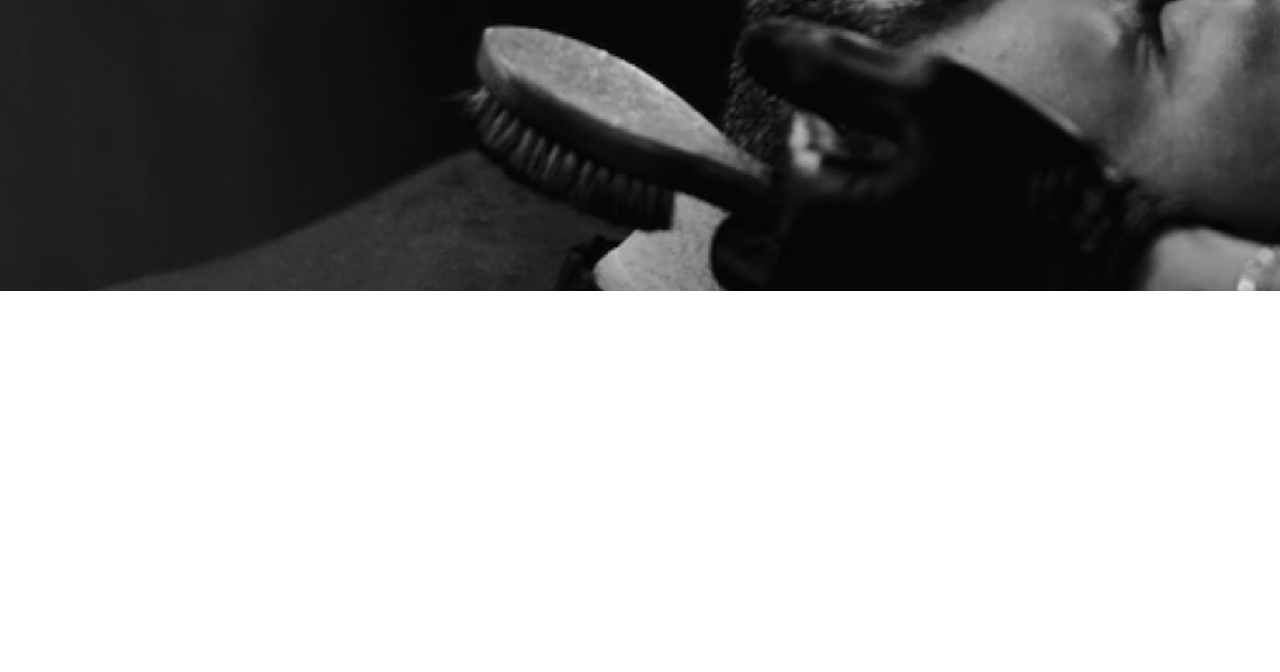
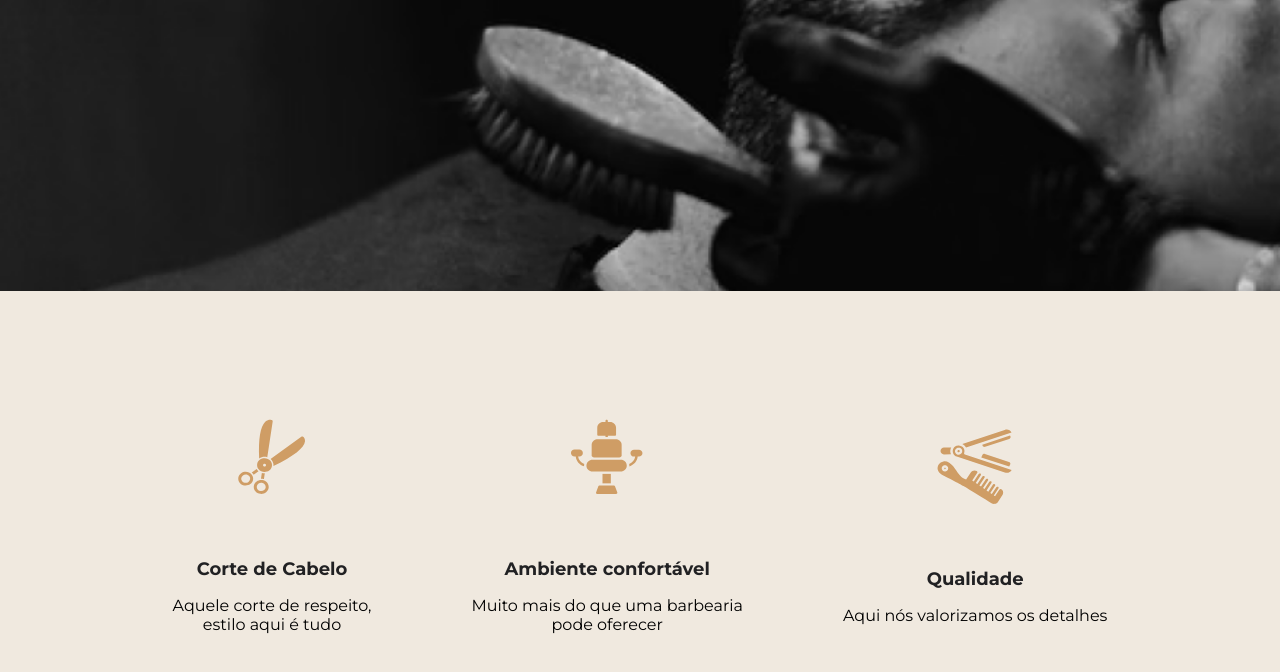
Before and after one commit to domdq/luis_barber, a plain HTML site: page index.html in a window 1280 px wide. Shown: the part 610-1282 px from the top of the page. Before the commit the page ends 901 px from the top, so only its background shows below. Drawn offline with Linux system fonts and the light colour scheme; a web font is replaced by a local one.

Commit message:
feat: style services items

```diff
--- a/index.html
+++ b/index.html
@@ -30,12 +30,36 @@
   <header>
     <div class="banner">
       <h1>O Seu Visual</h1>
-      <h2>em Boas mãos</h2>
+      <h2>em boas mãos</h2>
       <div class="btn-header">
         <button class="btn-gold">Marca Horário</button>
         <button class="btn-black">Entrar em Contato</button>
       </div>
   </header>
+  <div class="services">
+    <div class="services-item">
+      <img src="./img/tesoura.svg" alt="">
+      <h3>Corte de Cabelo</h3>
+      <p>
+        Aquele corte de respeito, <br>
+        estilo aqui é tudo
+      </p>
+    </div>
+    <div class="services-item">
+      <img src="./img/cadeira.svg" alt="">
+      <h3>Ambiente confortável</h3>
+      <p>
+        Muito mais do que uma barbearia <br>
+        pode oferecer
+      </p>
+    </div>
+    <div class="services-item">
+      <img src="./img/navalha.svg" alt="">
+      <h3>Qualidade</h3>
+      <p>
+        Aqui nós valorizamos os detalhes
+      </p>
+    </div>
   </div>
 </body>
 
--- a/style/style.css
+++ b/style/style.css
@@ -55,7 +55,7 @@
   font-family: Yesteryear;
   font-size: 64px;
   font-weight: 400;
-  margin-top: -25px;
+  margin-top: -30px;
 }
 .btn-header {
   display: flex;
@@ -74,6 +74,7 @@
   padding: 8px 32px;
   text-transform: uppercase;
   font-weight: bold;
+  cursor: pointer;
 }
 .btn-gold:hover {
   background-color: #cf9d65;
@@ -90,6 +91,7 @@
   padding: 8px 32px;
   text-transform: uppercase;
   font-weight: bold;
+  cursor: pointer;
 }
 .btn-black:hover {
   background-color: #212121;
@@ -98,3 +100,33 @@
   background-color: #212121;
   transform: translateY(4px);
 }
+/***** Services *****/
+.services {
+  display: flex;
+  justify-content: center;
+  align-items: center;
+  padding: 128px 0;
+  gap: 100px;
+  background: #f0e9df;
+}
+.services-item {
+  display: flex;
+  flex-direction: column;
+  justify-content: center;
+}
+.services-item img {
+  height: 75px;
+  margin-bottom: 64px;
+}
+.services-item h3 {
+  text-align: center;
+  color: #212123;
+  font-family: Montserrat;
+  font-size: 18px;
+}
+.services-item p {
+  text-align: center;
+  font-family: Montserrat;
+  font-size: 16px;
+  margin-top: 16px;
+}
```
Also changed, not shown: img/cadeira.svg (added), img/navalha.svg (added), img/tesoura.svg (added).
